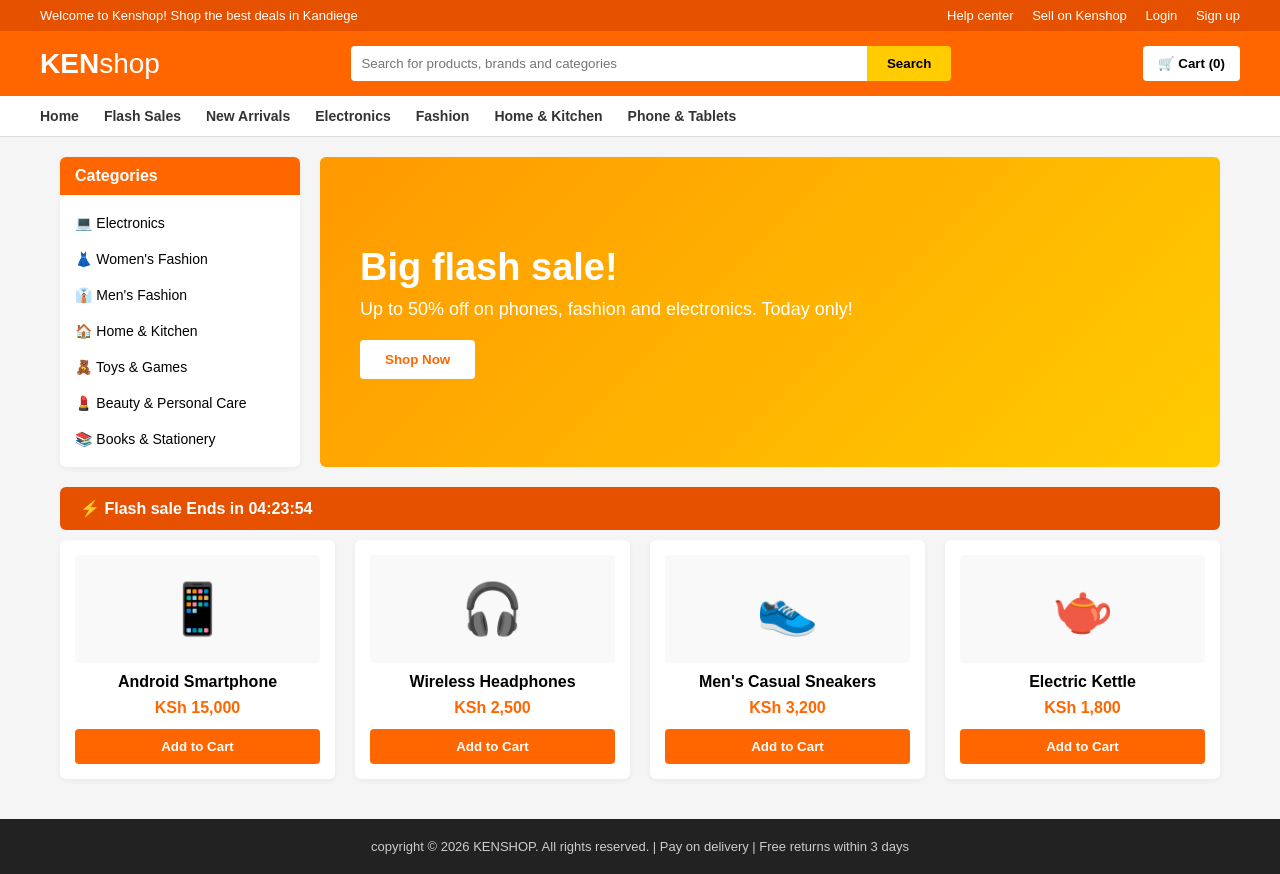
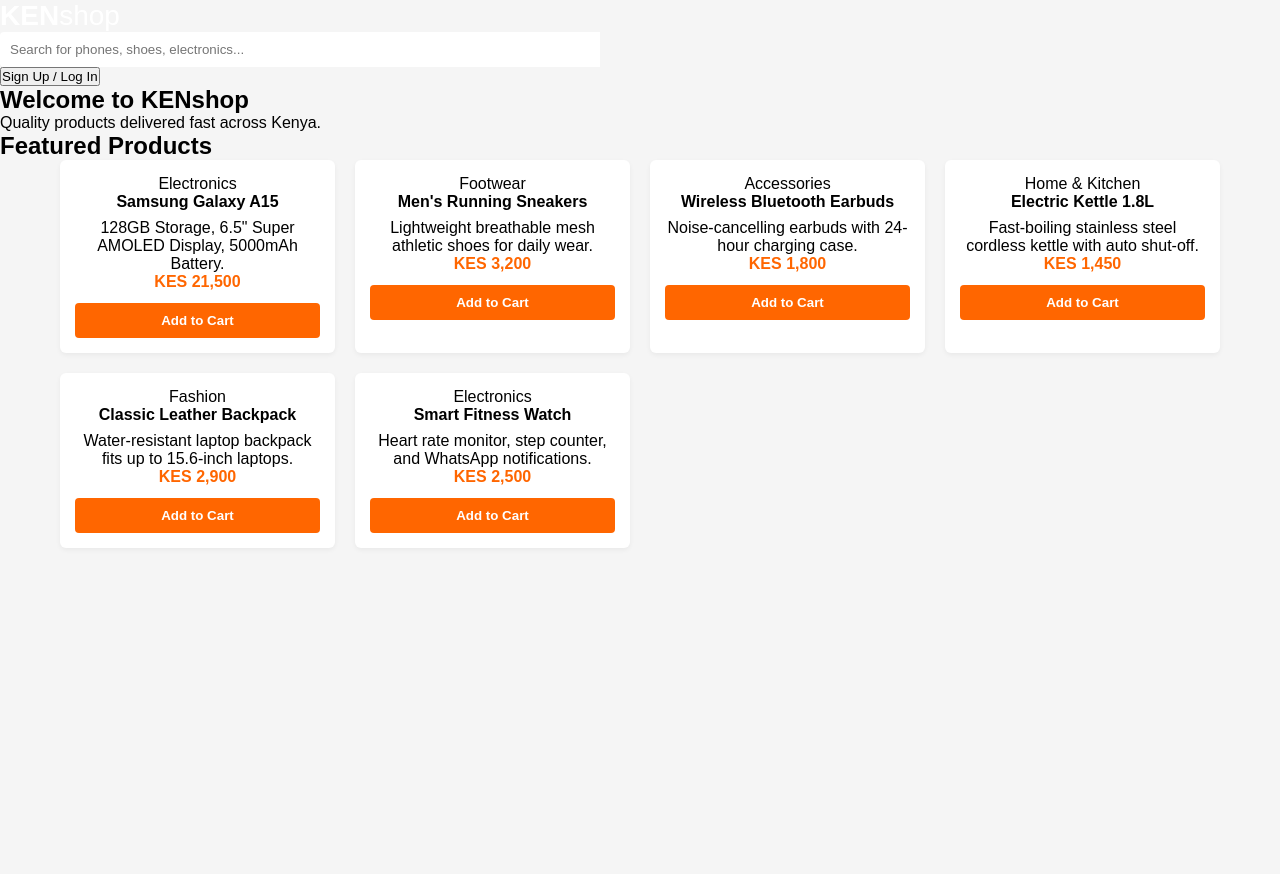
Before and after one commit to randy2545/Kenshop, a plain HTML site: page index.html in a window 1280 px wide. After the commit the page ends 800 px from the top, so only its background shows below. Drawn offline with Linux system fonts and the light colour scheme.

Commit message:
Revise index.html structure and content

```diff
--- a/index.html
+++ b/index.html
@@ -3,108 +3,108 @@
 <head>
   <meta charset="UTF-8">
   <meta name="viewport" content="width=device-width, initial-scale=1.0">
-  <title>KENshop - Best Deals in Kandiege</title>
-  <!-- Links your CSS file -->
+  <title>KENshop | Online Store</title>
   <link rel="stylesheet" href="Style.css">
 </head>
 <body>
 
-  <!-- Top Bar -->
-  <div class="top-bar">
-    <span>Welcome to Kenshop! Shop the best deals in Kandiege</span>
-    <div class="top-links">
-      <a href="#">Help center</a>
-      <a href="#">Sell on Kenshop</a>
-      <a href="#">Login</a>
-      <a href="#">Sign up</a>
+  <!-- Top Navigation Bar -->
+  <header class="navbar">
+    <div class="logo">KEN<span>shop</span></div>
+
+    <div class="search-box">
+      <input type="text" id="searchInput" placeholder="Search for phones, shoes, electronics...">
+    </div>
+
+    <div class="nav-actions">
+      <span id="userGreeting" class="user-greeting"></span>
+      <button id="openAuthBtn" class="btn btn-primary">Sign Up / Log In</button>
+      <button id="logoutBtn" class="btn btn-outline" style="display: none;">Log Out</button>
+    </div>
+  </header>
+
+  <!-- Main Storefront -->
+  <main class="container">
+    <section class="hero">
+      <h1>Welcome to KENshop</h1>
+      <p>Quality products delivered fast across Kenya.</p>
+    </section>
+
+    <h2>Featured Products</h2>
+    <p id="noResultsMsg" class="no-results" style="display: none;">No matching products found.</p>
+
+    <!-- Product Grid -->
+    <div class="product-grid" id="productGrid">
+      <div class="product-card">
+        <div class="product-badge">Electronics</div>
+        <h3>Samsung Galaxy A15</h3>
+        <p class="desc">128GB Storage, 6.5" Super AMOLED Display, 5000mAh Battery.</p>
+        <div class="price">KES 21,500</div>
+        <button class="btn btn-buy" onclick="alert('Added Samsung Galaxy A15 to cart!')">Add to Cart</button>
+      </div>
+
+      <div class="product-card">
+        <div class="product-badge">Footwear</div>
+        <h3>Men's Running Sneakers</h3>
+        <p class="desc">Lightweight breathable mesh athletic shoes for daily wear.</p>
+        <div class="price">KES 3,200</div>
+        <button class="btn btn-buy" onclick="alert('Added Running Sneakers to cart!')">Add to Cart</button>
+      </div>
+
+      <div class="product-card">
+        <div class="product-badge">Accessories</div>
+        <h3>Wireless Bluetooth Earbuds</h3>
+        <p class="desc">Noise-cancelling earbuds with 24-hour charging case.</p>
+        <div class="price">KES 1,800</div>
+        <button class="btn btn-buy" onclick="alert('Added Wireless Earbuds to cart!')">Add to Cart</button>
+      </div>
+
+      <div class="product-card">
+        <div class="product-badge">Home & Kitchen</div>
+        <h3>Electric Kettle 1.8L</h3>
+        <p class="desc">Fast-boiling stainless steel cordless kettle with auto shut-off.</p>
+        <div class="price">KES 1,450</div>
+        <button class="btn btn-buy" onclick="alert('Added Electric Kettle to cart!')">Add to Cart</button>
+      </div>
+
+      <div class="product-card">
+        <div class="product-badge">Fashion</div>
+        <h3>Classic Leather Backpack</h3>
+        <p class="desc">Water-resistant laptop backpack fits up to 15.6-inch laptops.</p>
+        <div class="price">KES 2,900</div>
+        <button class="btn btn-buy" onclick="alert('Added Leather Backpack to cart!')">Add to Cart</button>
+      </div>
+
+      <div class="product-card">
+        <div class="product-badge">Electronics</div>
+        <h3>Smart Fitness Watch</h3>
+        <p class="desc">Heart rate monitor, step counter, and WhatsApp notifications.</p>
+        <div class="price">KES 2,500</div>
+        <button class="btn btn-buy" onclick="alert('Added Smart Fitness Watch to cart!')">Add to Cart</button>
+      </div>
+    </div>
+  </main>
+
+  <!-- Sign Up / Log In Popup Modal -->
+  <div id="authModal" class="modal" style="display: none;">
+    <div class="modal-content">
+      <span id="closeModalBtn" class="close-btn">&times;</span>
+      <h2>KENshop Account</h2>
+      <p class="modal-sub">Create a new account or log in to existing one</p>
+
+      <input type="email" id="authEmail" placeholder="Email address" required>
+      <input type="password" id="authPassword" placeholder="Password (at least 6 characters)" required>
+
+      <div class="modal-buttons">
+        <button id="loginBtn" class="btn btn-primary">Log In</button>
+        <button id="signUpBtn" class="btn btn-secondary">Create Account</button>
+      </div>
+
+      <p id="authMessage" class="auth-message"></p>
     </div>
   </div>
 
-  <!-- Main Header -->
-  <header class="main-header">
-    <div class="logo">KEN<span>shop</span></div>
-    <div class="search-box">
-      <input type="text" id="search-input" onkeyup="searchProducts()" placeholder="Search for products, brands and categories">
-      <button onclick="searchProducts()">Search</button>
-    </div>
-    <button class="cart-btn">🛒 Cart (<span id="cart-count">0</span>)</button>
-  </header>
-
-  <!-- Navigation Menu -->
-  <nav class="nav-bar">
-    <a href="#">Home</a>
-    <a href="#">Flash Sales</a>
-    <a href="#">New Arrivals</a>
-    <a href="#">Electronics</a>
-    <a href="#">Fashion</a>
-    <a href="#">Home & Kitchen</a>
-    <a href="#">Phone & Tablets</a>
-  </nav>
-
-  <!-- Hero Section: Categories on Left, Banner on Right -->
-  <div class="hero-section">
-    <aside class="categories">
-      <h3>Categories</h3>
-      <ul>
-        <li>💻 Electronics</li>
-        <li>👗 Women's Fashion</li>
-        <li>👔 Men's Fashion</li>
-        <li>🏠 Home & Kitchen</li>
-        <li>🧸 Toys & Games</li>
-        <li>💄 Beauty & Personal Care</li>
-        <li>📚 Books & Stationery</li>
-      </ul>
-    </aside>
-
-    <div class="flash-banner">
-      <h1>Big flash sale!</h1>
-      <p>Up to 50% off on phones, fashion and electronics. Today only!</p>
-      <button onclick="document.getElementById('product-list').scrollIntoView()">Shop Now</button>
-    </div>
-  </div>
-
-  <!-- Flash Sale Countdown Bar -->
-  <div class="flash-bar">
-    ⚡ Flash sale Ends in <span id="timer">04:23:59</span>
-  </div>
-
-  <!-- Product Grid -->
-  <div class="product-grid" id="product-list">
-    <div class="product-card" data-name="Android Smartphone">
-      <div class="img-placeholder">📱</div>
-      <h3>Android Smartphone</h3>
-      <p class="price">KSh 15,000</p>
-      <button onclick="addToCart('Android Smartphone')">Add to Cart</button>
-    </div>
-
-    <div class="product-card" data-name="Wireless Headphones">
-      <div class="img-placeholder">🎧</div>
-      <h3>Wireless Headphones</h3>
-      <p class="price">KSh 2,500</p>
-      <button onclick="addToCart('Wireless Headphones')">Add to Cart</button>
-    </div>
-
-    <div class="product-card" data-name="Men Sneakers">
-      <div class="img-placeholder">👟</div>
-      <h3>Men's Casual Sneakers</h3>
-      <p class="price">KSh 3,200</p>
-      <button onclick="addToCart('Men Sneakers')">Add to Cart</button>
-    </div>
-
-    <div class="product-card" data-name="Electric Kettle">
-      <div class="img-placeholder">🫖</div>
-      <h3>Electric Kettle</h3>
-      <p class="price">KSh 1,800</p>
-      <button onclick="addToCart('Electric Kettle')">Add to Cart</button>
-    </div>
-  </div>
-
-  <!-- Footer -->
-  <footer>
-    copyright © 2026 KENSHOP. All rights reserved. | Pay on delivery | Free returns within 3 days
-  </footer>
-
-  <!-- Links your JavaScript file (Always at the bottom before </body>) -->
-  <script src="Script.js"></script>
+  <!-- Module Script -->
+  <script type="module" src="Script.js"></script>
 </body>
 </html>
```
